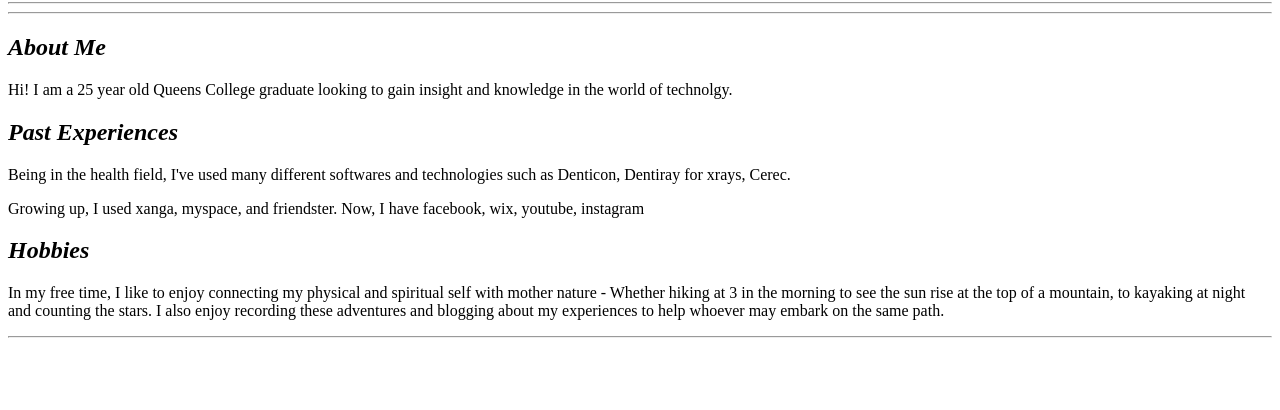
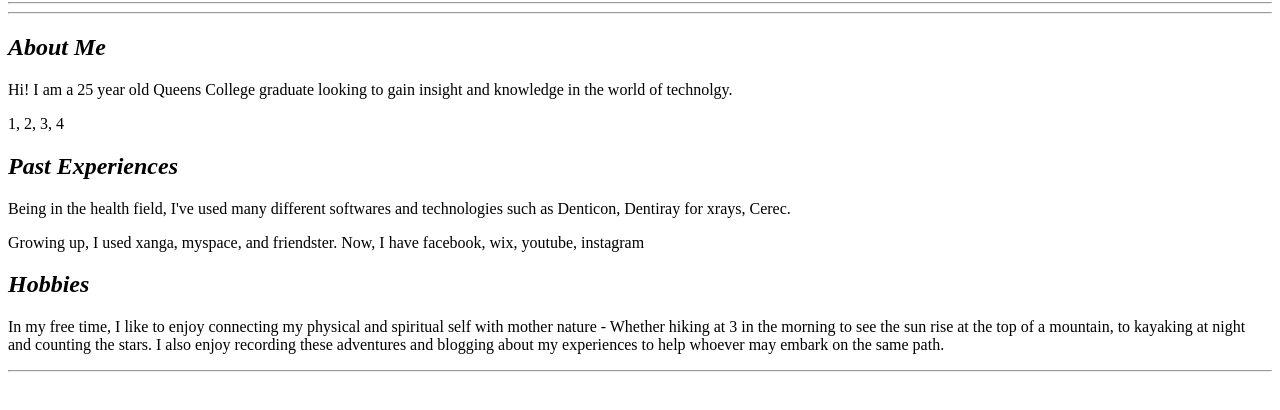
Before and after one commit to shanemitchiko/IntroWebDev, a plain HTML site: page index.html in a window 1280 px wide. Shown: the part 78-488 px from the top of the page. Drawn offline with Linux system fonts and the light colour scheme.

Commit message:
random change

```diff
--- a/index.html
+++ b/index.html
@@ -13,7 +13,7 @@
 
 	<h2><em>About Me</em></h2>
 		<p>Hi! I am a 25 year old Queens College graduate looking to gain insight and knowledge in the world of technolgy. </p>
-		<p></p>
+		<p>1, 2, 3, 4</p>
 	<h2><em>Past Experiences</em></h2>
 		<p>Being in the health field, I've used many different softwares and technologies such as Denticon, Dentiray for xrays, Cerec.</p>
 		<p>Growing up, I used xanga, myspace, and friendster. Now, I have facebook, wix, youtube, instagram </p>
```
